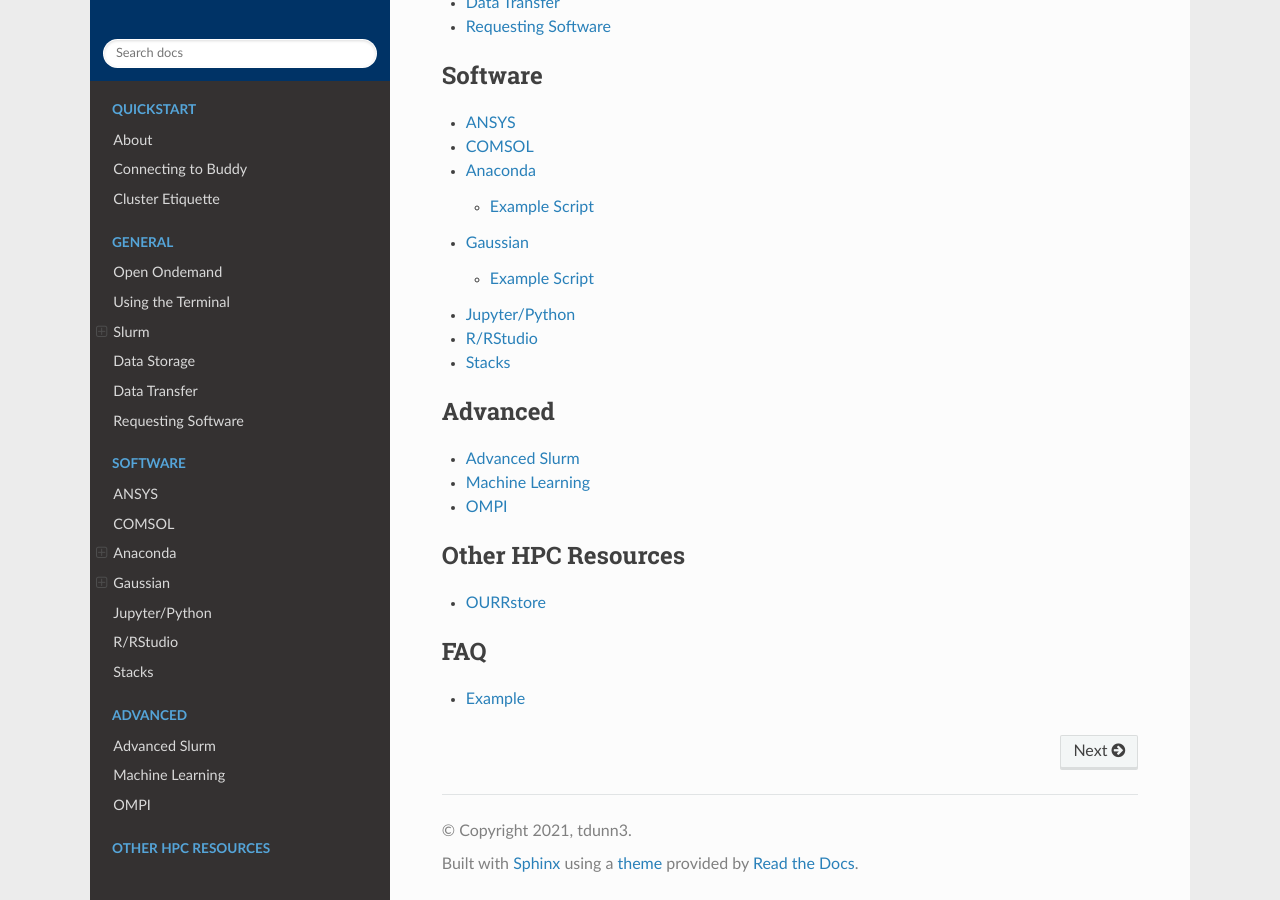
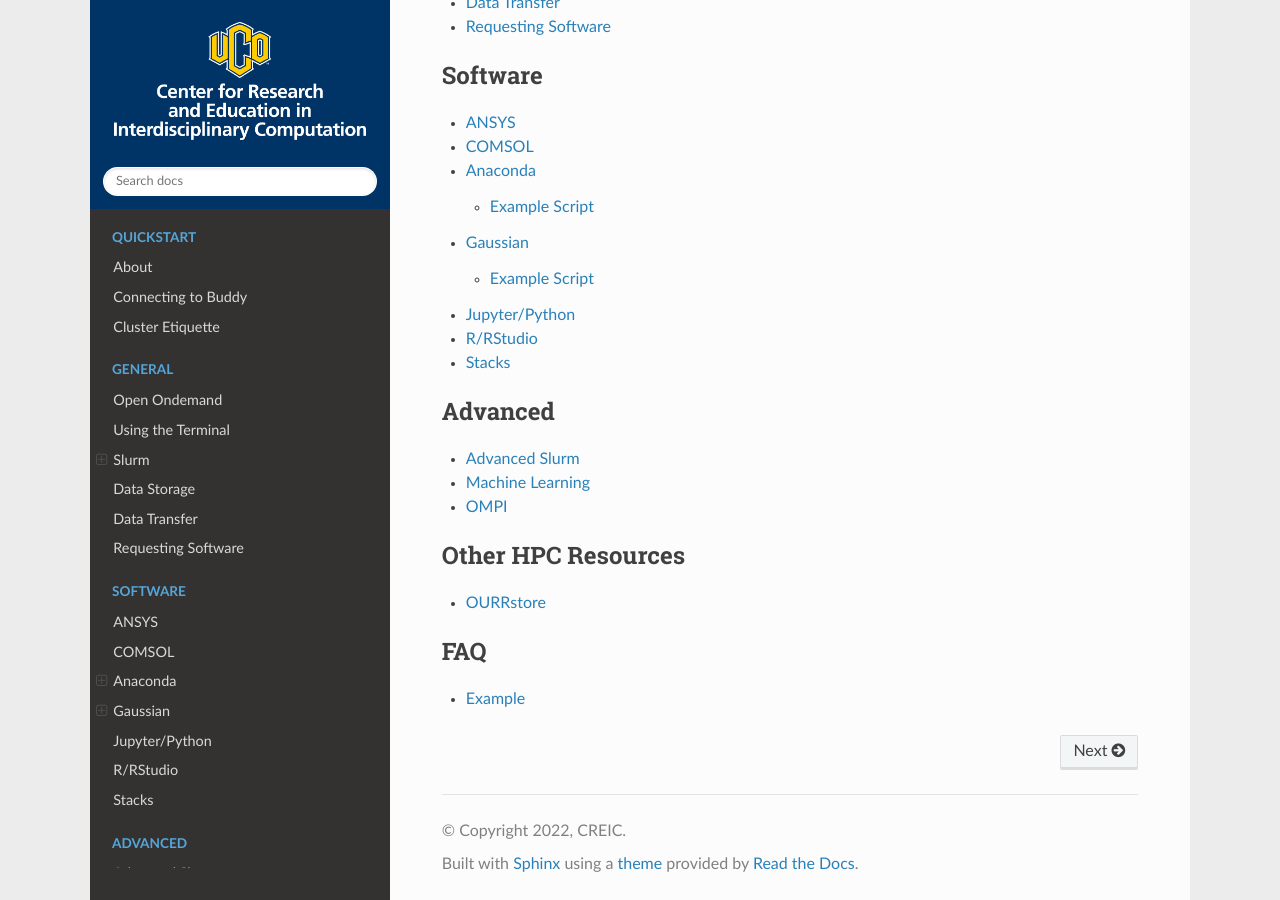
Before and after one commit to UCO-HPC/buddy-documentation, a Sphinx documentation site: the page built from source/index.rst, in a window 1280 px wide and 900 px high, scrolled down 553 px. Built offline with Sphinx 7.4.7 and the Read the Docs theme 2.0.0, drawn with Linux system fonts in a browser that asks for light colours.

Commit message:
Updated Author and Paths

```diff
--- a/source/conf.py
+++ b/source/conf.py
@@ -19,9 +19,9 @@
 
 # -- Project information -----------------------------------------------------
 
-project = 'buddy-docs'
-copyright = '2021, tdunn3'
-author = 'tdunn3'
+project = 'buddy-documentation'
+copyright = '2022, CREIC'
+author = 'CREIC'
 
 
 # -- General configuration ---------------------------------------------------
@@ -78,9 +78,9 @@
 html_static_path = ['_static']
 
 #must be a png to support transparency
-html_logo = "img/logo.png"
+html_logo = "_static/img/logo.png"
 
-html_favicon = "img/favicon.ico"
+html_favicon = "_static/img/favicon.ico"
 
 # These paths are either relative to html_static_path
 # or fully qualified paths (e.g. https://...)
```
